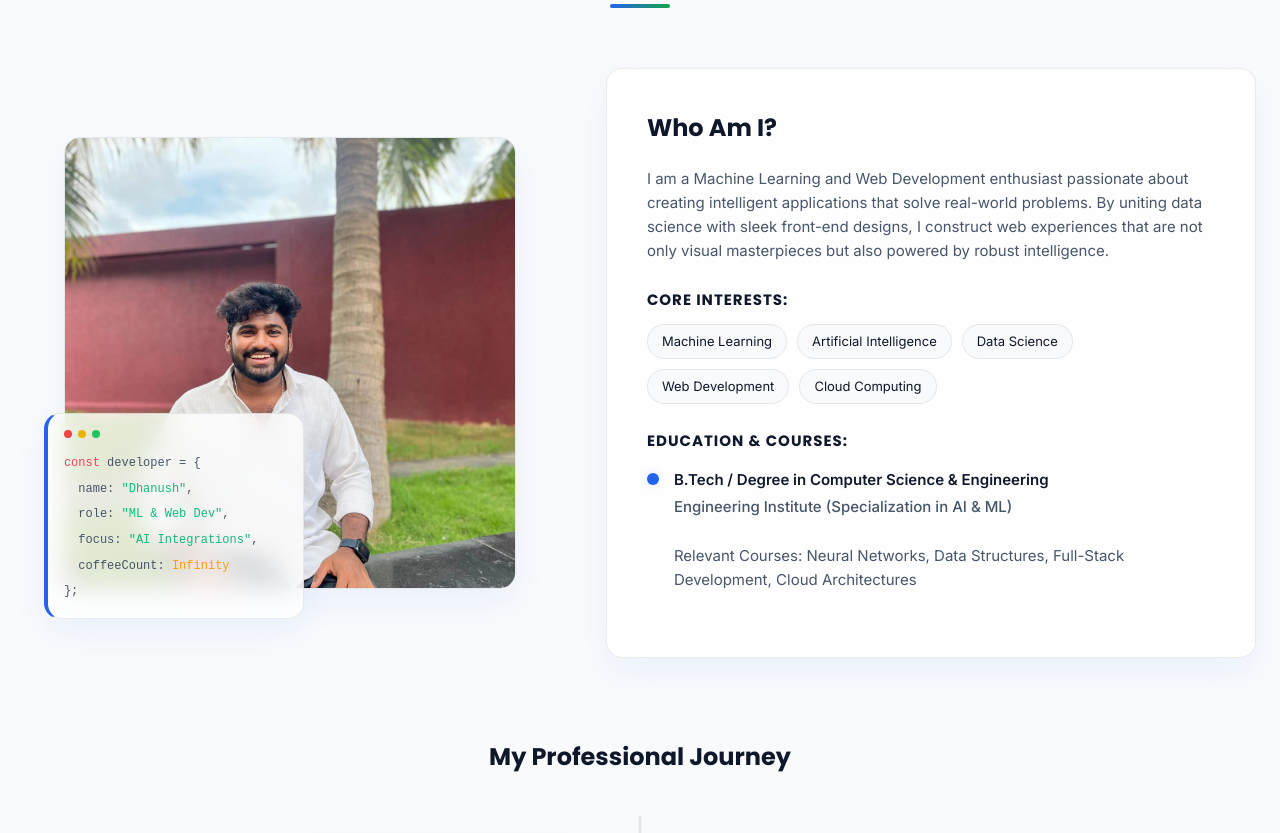
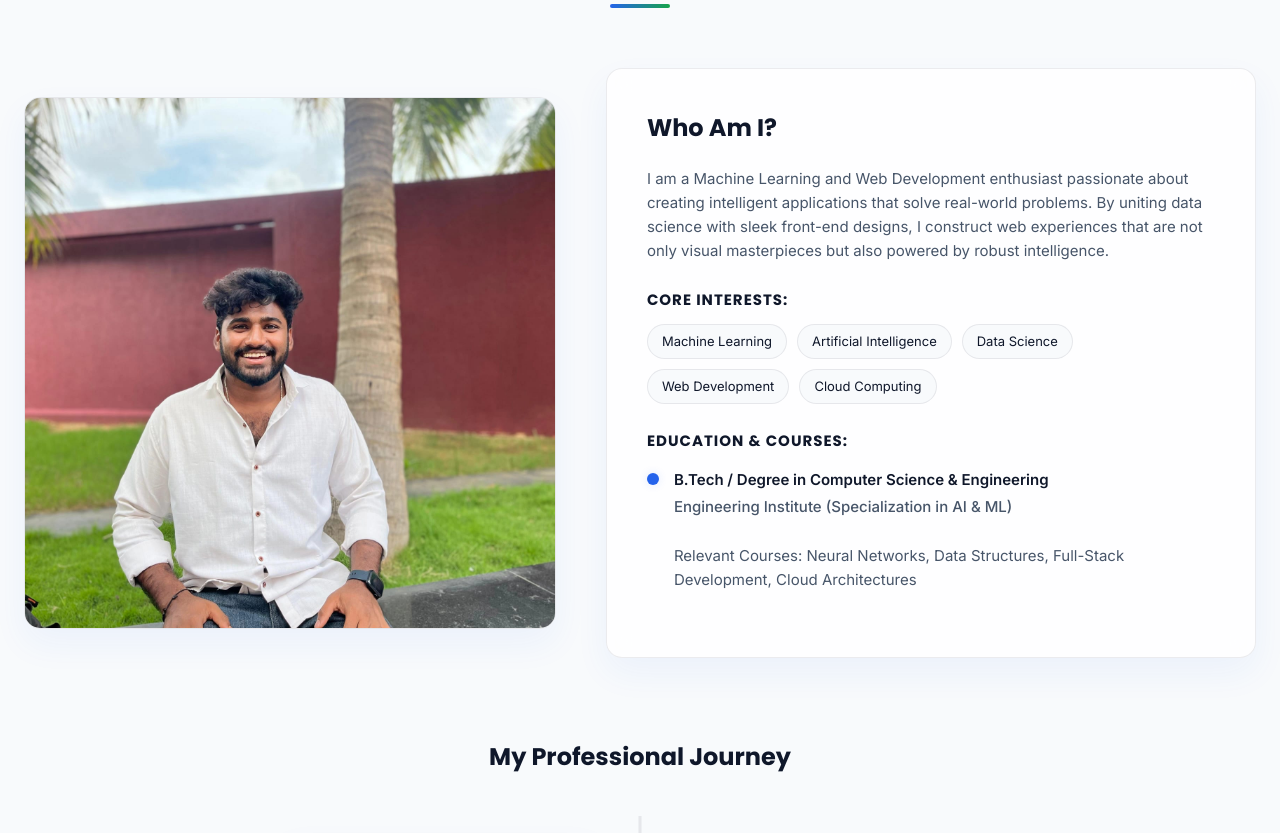
Before and after one commit to Dhanushgoud-29/my-site, a plain HTML site: page index.html in a window 1280 px wide. Shown: the part 2260-3093 px from the top of the page. Drawn offline with Linux system fonts and the light colour scheme.

Commit message:
Remove decorative code editor mockup card from About section

```diff
--- a/index.html
+++ b/index.html
@@ -326,23 +326,8 @@
             <div class="about-grid">
                 <!-- About Side Photo -->
                 <div class="about-photo-wrapper reveal-on-scroll">
-                    <div class="tech-graphic-container">
-                        <!-- Tech decoration card -->
-                        <div class="tech-card glass-panel">
-                            <div class="terminal-dots">
-                                <span></span><span></span><span></span>
-                            </div>
-                            <code class="code-snippet">
-                                <span class="keyword">const</span> developer = {<br>
-                                &nbsp;&nbsp;name: <span class="string">"Dhanush"</span>,<br>
-                                &nbsp;&nbsp;role: <span class="string">"ML & Web Dev"</span>,<br>
-                                &nbsp;&nbsp;focus: <span class="string">"AI Integrations"</span>,<br>
-                                &nbsp;&nbsp;coffeeCount: <span class="number">Infinity</span><br>
-                                };
-                            </code>
-                        </div>
+                        <!-- Image container -->
                         <img src="assets/my_photo.jpeg" alt="Dhanush at work" class="about-profile-img">
-                    </div>
                 </div>
 
                 <!-- About Content -->
--- a/styles.css
+++ b/styles.css
@@ -862,43 +862,7 @@ html[data-theme="light"] .icon-moon {
     border: 1px solid var(--border-color);
 }
 
-/* Code Editor decoration overlay */
-.tech-card {
-    position: absolute;
-    bottom: -30px;
-    left: -20px;
-    width: 260px;
-    padding: 16px;
-    z-index: 2;
-    border-left: 4px solid var(--primary);
-}
-
-.terminal-dots {
-    display: flex;
-    gap: 6px;
-    margin-bottom: 10px;
-}
-
-.terminal-dots span {
-    width: 8px;
-    height: 8px;
-    border-radius: var(--radius-full);
-}
-
-.terminal-dots span:nth-child(1) { background-color: #ef4444; }
-.terminal-dots span:nth-child(2) { background-color: #eab308; }
-.terminal-dots span:nth-child(3) { background-color: #22c55e; }
-
-.code-snippet {
-    font-family: monospace;
-    font-size: 12px;
-    line-height: 1.5;
-    color: var(--text-secondary);
-}
-
-.code-snippet .keyword { color: #f43f5e; }
-.code-snippet .string { color: #10b981; }
-.code-snippet .number { color: #f59e0b; }
+
 
 /* About Content Info */
 .about-card {
```
